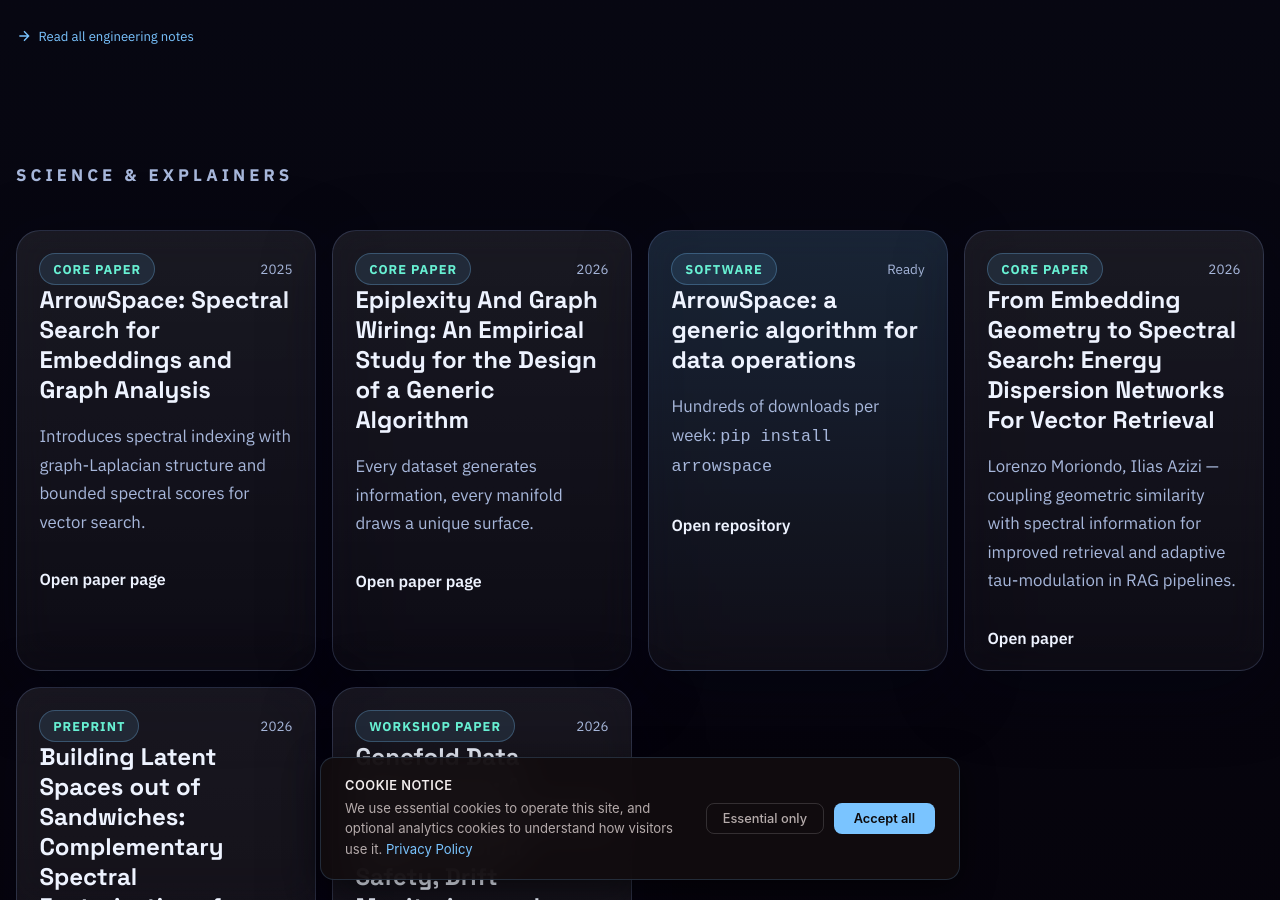
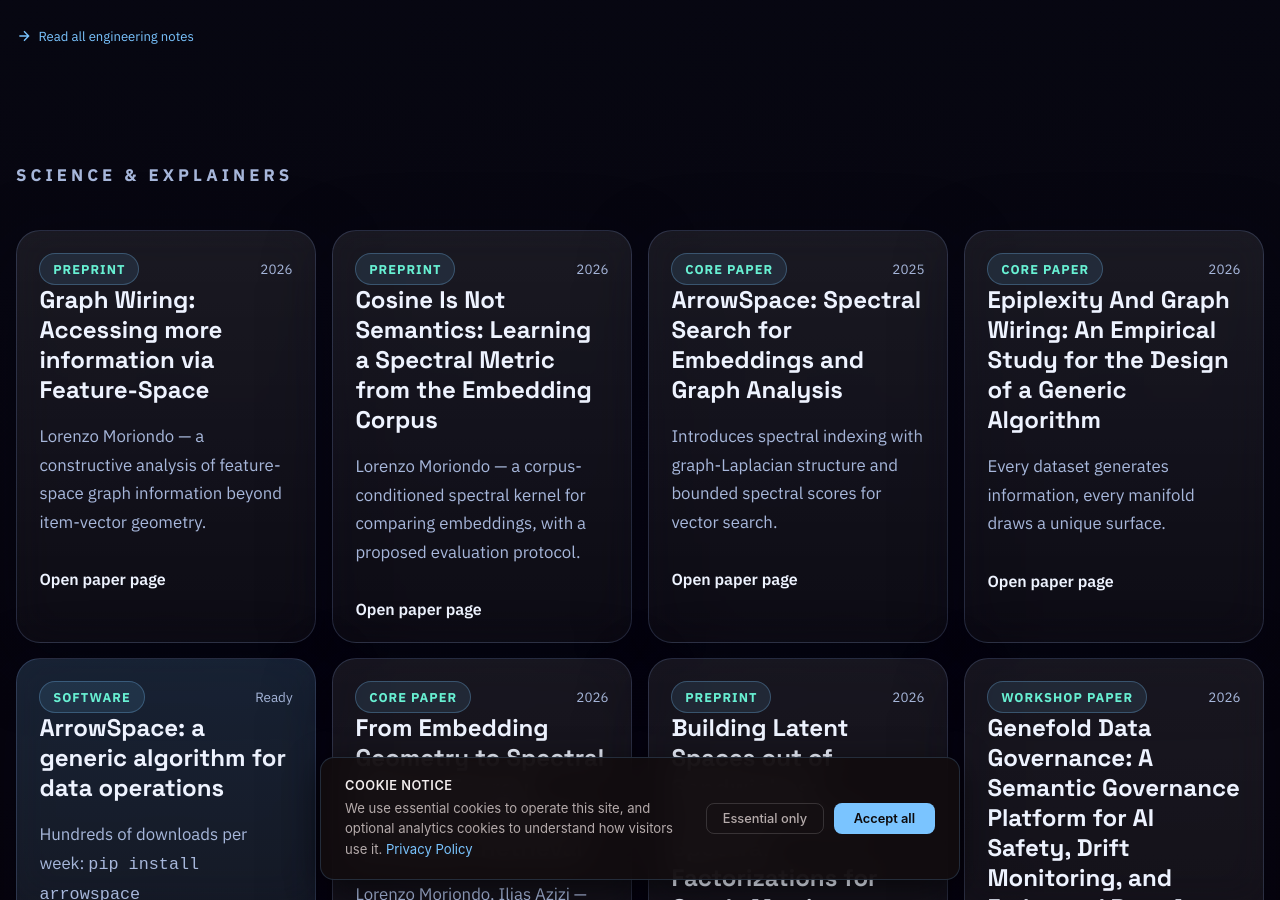
Before and after one commit to Genefold/genefold.github.io, a Jekyll site: the page index.html, which Jekyll copies as it is, in a window 1280 px wide and 900 px high, scrolled down 5939 px. Built offline with Jekyll 4.4.1, drawn with Linux system fonts in a browser that asks for light colours.

Commit message:
feat(research): add Zenodo preprints (#12)

```diff
--- a/index.html
+++ b/index.html
@@ -1091,6 +1091,24 @@
         <div class="papers-grid">
           <article class="paper-card tilt-card">
             <div class="paper-card__top">
+              <span class="badge">Preprint</span>
+              <span class="paper-year">2026</span>
+            </div>
+            <h3>Graph Wiring: Accessing more information via Feature-Space</h3>
+            <p>Lorenzo Moriondo &mdash; a constructive analysis of feature-space graph information beyond item-vector geometry.</p>
+            <a class="text-link" href="/research/graph-wiring-feature-space/">Open paper page</a>
+          </article>
+          <article class="paper-card tilt-card">
+            <div class="paper-card__top">
+              <span class="badge">Preprint</span>
+              <span class="paper-year">2026</span>
+            </div>
+            <h3>Cosine Is Not Semantics: Learning a Spectral Metric from the Embedding Corpus</h3>
+            <p>Lorenzo Moriondo &mdash; a corpus-conditioned spectral kernel for comparing embeddings, with a proposed evaluation protocol.</p>
+            <a class="text-link" href="/research/cosine-is-not-semantics/">Open paper page</a>
+          </article>
+          <article class="paper-card tilt-card">
+            <div class="paper-card__top">
               <span class="badge">Core paper</span>
               <span class="paper-year">2025</span>
             </div>
```
Also changed, not shown: research/cosine-is-not-semantics.html (added, +51 -0 lines), research/graph-wiring-feature-space.html (added, +52 -0 lines), research/index.html (+12 -2 lines).
